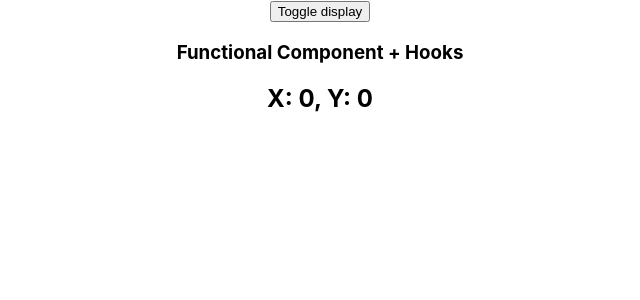
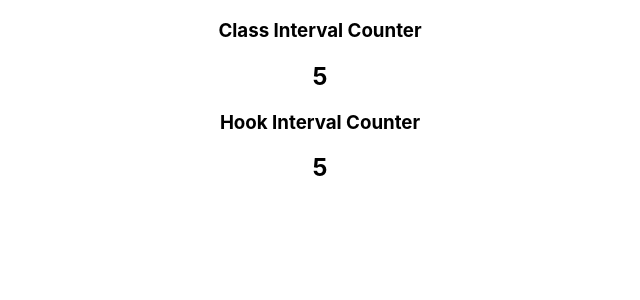
Before and after one commit to chankruze/react-hook-lab, a React (Create React App) app: page / in a window 1280 px wide. Shown: the top 300 px of the page, without its empty margins (320-960 px from the left). Built offline with nearby package versions, Linux system fonts and the light colour scheme.

Commit message:
[React Hook] useEffect with incorrect dependency
Signed-off-by: chankruze <chankruze@gmail.com>

```diff
--- a/src/App.js
+++ b/src/App.js
@@ -1,10 +1,12 @@
 import React from 'react';
 import './App.css';
+import ClassIntervalCounter from './components/useeffect/ClassIntervalCounter';
+import HookIntervalCounter from './components/useeffect/HookIntervalCounter';
 // import HookCounterOne from './components/useeffect/HookCounterOne';
 // import ClassExample from './components/useeffect/ClassExample';
 // import ClassMouseMove from './components/useeffect/ClassMouseMove';
 // import HookMouseMove from './components/useeffect/HookMouseMove';
-import MouseContainer from './components/useeffect/MouseContainer';
+// import MouseContainer from './components/useeffect/MouseContainer';
 
 function App() {
   return (
@@ -13,7 +15,9 @@ function App() {
       <HookCounterOne/> */}
       {/* <ClassMouseMove /> */}
       {/* <HookMouseMove/> */}
-      <MouseContainer/>
+      {/* <MouseContainer/> */}
+      <ClassIntervalCounter/>
+      <HookIntervalCounter/>
     </div>
   );
 }
--- /dev/null
+++ b/src/components/useeffect/ClassIntervalCounter.js
@@ -0,0 +1,44 @@
+/*
+Author: chankruze (chankruze@geekofia.in)
+Created: Wed Sep 09 2020 07:05:50 GMT+0530 (India Standard Time)
+
+Copyright (c) Geekofia 2020 and beyond
+*/
+
+import React, { Component } from 'react'
+
+class ClassIntervalCounter extends Component {
+    constructor(props) {
+        super(props)
+
+        this.state = {
+            count: 0
+        }
+    }
+
+    componentDidMount() {
+        this.interval = setInterval(this.tick, 1000)
+    }
+
+    // unregister to avoid memory leak
+    componentWillUnmount() {
+        clearInterval(this.interval)
+    }
+
+    tick = () => {
+        this.setState({
+            count: this.state.count + 1
+        })
+    }
+
+    render() {
+        return (
+            <div>
+                <h3>Class Interval Counter</h3>
+                <h2>{this.state.count}</h2>
+            </div>
+        )
+    }
+}
+
+export default ClassIntervalCounter
--- /dev/null
+++ b/src/components/useeffect/HookIntervalCounter.js
@@ -0,0 +1,45 @@
+/*
+Author: chankruze (chankruze@geekofia.in)
+Created: Wed Sep 09 2020 07:10:21 GMT+0530 (India Standard Time)
+
+Copyright (c) Geekofia 2020 and beyond
+*/
+
+import React, { useState, useEffect } from 'react'
+
+function HookIntervalCounter() {
+    const [count, setCount] = useState(0)
+
+    // useEffect(() => {
+    //     const interval = setInterval(tick, 1000)
+
+    //     // cleanup: componentWillUnmount
+    //     return () => {
+    //         clearInterval(interval)
+    //     }
+    // }, [count]) // deps: componentDidMount
+
+    // or
+
+    useEffect(() => {
+        const interval = setInterval(tick, 1000)
+
+        // cleanup: componentWillUnmount
+        return () => {
+            clearInterval(interval)
+        }
+    }, []) // deps: componentDidMount
+
+    const tick = () => {
+        setCount(prevCount => prevCount + 1)
+    }
+
+    return (
+        <div>
+            <h3>Hook Interval Counter</h3>
+            <h2>{count}</h2>
+        </div>
+    )
+}
+
+export default HookIntervalCounter
```
